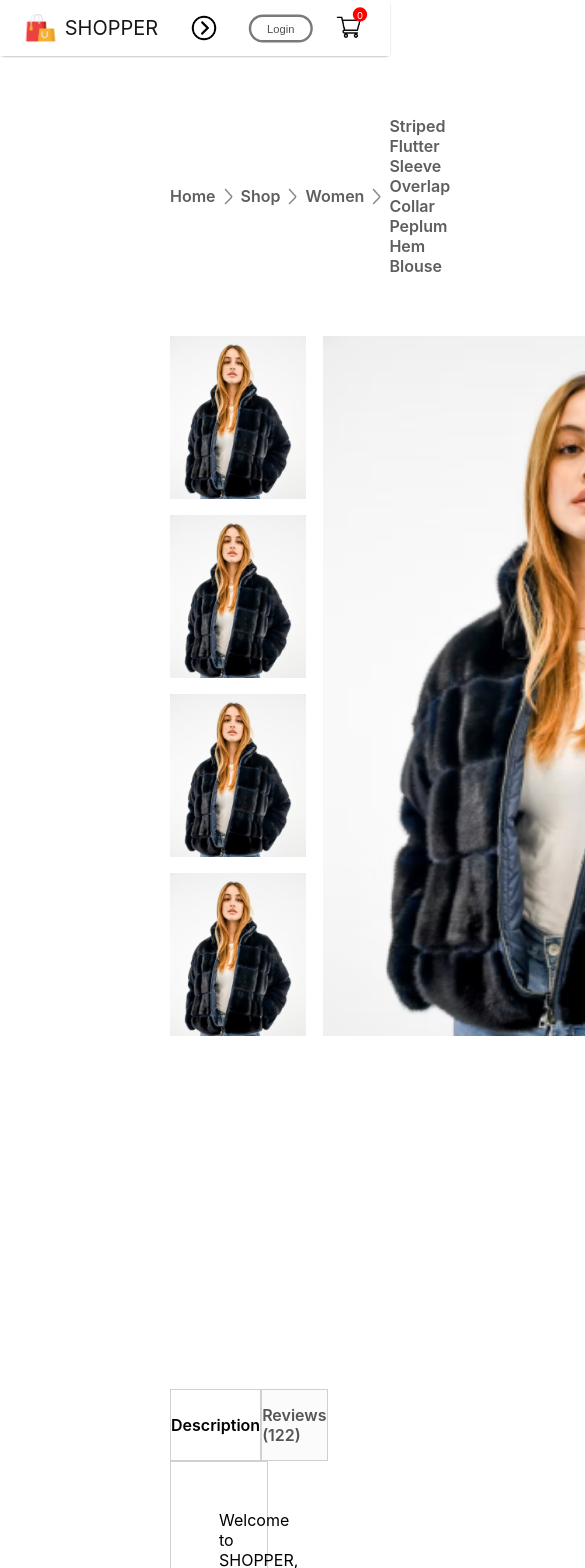
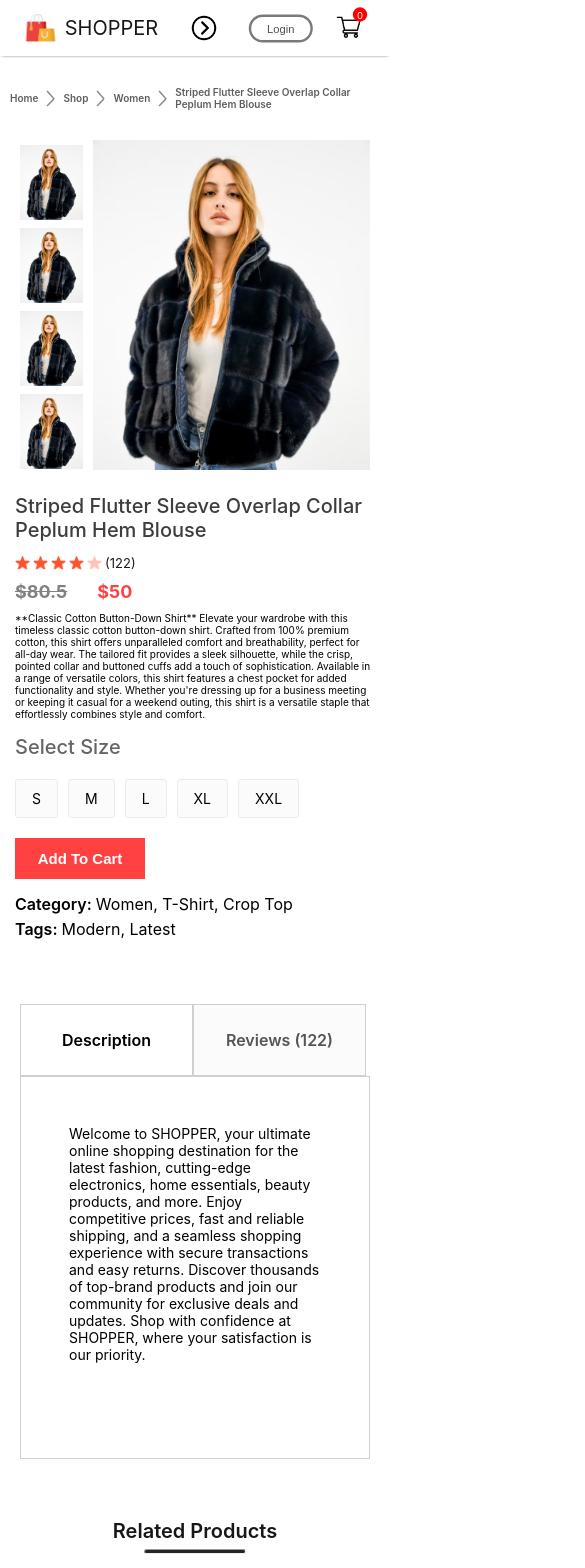
Before and after one commit to NaveKattan/E-Commarce, a React (Create React App) app in the folder client/: page /product/1 in a window 390 px wide. Shown: the top 1568 px of the page, 585 px wide, since content can reach past the window. Built offline with nearby package versions, Linux system fonts and the light colour scheme.

Commit message:
more responsive css

```diff
--- a/client/src/Components/Breadcrum/Breadcrum.css
+++ b/client/src/Components/Breadcrum/Breadcrum.css
@@ -8,3 +8,30 @@
     margin: 60px 170px;
     text-transform: capitalize;
 }
+
+@media (max-width: 1280px) {
+    .breadcrum {
+        margin: 30px 50px;
+        font-size: 14px;
+    }
+}
+
+@media (max-width: 1024px) {
+    .breadcrum {
+        margin: 30px 30px;
+        font-size: 13px;
+    }
+}
+
+@media (max-width: 800px) {
+    .breadcrum {
+        margin: 30px 10px;
+        font-size: 12px;
+    }
+}
+
+@media (max-width: 500px) {
+    .breadcrum {
+        font-size: 10px;
+    }
+}
--- a/client/src/Components/DescriptionBox/DescriptionBox.css
+++ b/client/src/Components/DescriptionBox/DescriptionBox.css
@@ -30,3 +30,18 @@
     padding: 48px;
     padding-bottom: 70px;
 }
+
+@media (max-width: 1280px) {
+    .descriptionbox {
+        margin: 60px;
+    }
+}
+
+@media (max-width: 800px) {
+    .descriptionbox {
+        margin: 60px 20px;
+    }
+    .descriptionbox-description {
+        font-size: 14px;
+    }
+}
--- a/client/src/Components/ProductDisplay/ProductDisplay.css
+++ b/client/src/Components/ProductDisplay/ProductDisplay.css
@@ -102,3 +102,190 @@
 .productdisplay-right-category span {
     font-weight: 600;
 }
+
+@media (max-width: 1280px) {
+    .productdisplay {
+        margin: 0px 60px;
+    }
+    .productdisplay-left {
+        gap: 10px;
+    }
+    .productdisplay-img-list {
+        gap: 10px;
+    }
+    .productdisplay-img-list img {
+        height: 120px;
+    }
+    .productdisplay-main-img {
+        width: auto;
+        height: 510px;
+    }
+    .productdisplay-right {
+        margin: 0px 30px;
+    }
+    .productdisplay-right h1 {
+        font-size: 22px;
+    }
+    .productdisplay-right-stars {
+        gap: 3px;
+        font-size: 13px;
+    }
+    .productdisplay-right-prices {
+        margin: 10px 0px;
+        font-size: 18px;
+    }
+    .productdisplay-right-description {
+        font-size: 13px;
+    }
+    .productdisplay-right-size h1 {
+        margin-top: 20px;
+        font-size: 20px;
+    }
+    .productdisplay-right-sizes div {
+        padding: 14px 20px;
+    }
+    .productdisplay-right button {
+        width: 150px;
+        padding: 15px 0px;
+        margin-bottom: 20px;
+    }
+    .productdisplay-right-category {
+        margin-top: 5px;
+        font-size: 14px;
+    }
+}
+
+@media (max-width: 1024px) {
+    .productdisplay {
+        margin: 0px 30px;
+    }
+    .productdisplay-left {
+        gap: 5px;
+    }
+    .productdisplay-img-list img {
+        height: 80px;
+    }
+    .productdisplay-main-img {
+        height: 350px;
+    }
+    .productdisplay-right h1 {
+        font-size: 18px;
+    }
+    .productdisplay-right-stars img {
+        width: 15px;
+    }
+    .productdisplay-right-description {
+        font-size: 12px;
+    }
+    .productdisplay-right-sizes {
+        margin: 10px 0px;
+    }
+    .productdisplay-right-sizes div {
+        padding: 10px 16px;
+        font-size: 12px;
+    }
+    .productdisplay-right button {
+        width: 120px;
+        padding: 10px 0px;
+        margin-bottom: 10px;
+        font-size: 14px;
+    }
+    .productdisplay-right-category {
+        font-size: 12px;
+    }
+}
+
+@media (max-width: 800px) {
+    .productdisplay {
+        margin: 0px 10px;
+    }
+    .productdisplay-left {
+        gap: 0px;
+        flex-direction: column-reverse;
+        align-items: center;
+    }
+    .productdisplay-img-list {
+        flex-direction: row;
+        gap: 6px;
+    }
+    .productdisplay-img-list img {
+        height: 70px;
+    }
+    .productdisplay-main-img {
+        height: 300px;
+    }
+    .productdisplay-right h1 {
+        font-size: 14px;
+    }
+    .productdisplay-right-stars img {
+        width: 13px;
+    }
+    .productdisplay-right-description {
+        font-size: 10px;
+    }
+    .productdisplay-right-size h1 {
+        margin-top: 10px 0px;
+    }
+    .productdisplay-right-sizes {
+        margin: 10px;
+        gap: 5px;
+    }
+    .productdisplay-right-sizes div {
+        padding: 4px 11px;
+    }
+    .productdisplay-right button {
+        width: 100px;
+        font-size: 12px;
+    }
+    .productdisplay-right-category {
+        font-size: 10px;
+    }
+}
+
+@media (max-width: 500px) {
+    .productdisplay {
+        flex-direction: column;
+    }
+    .productdisplay-left {
+        gap: 10px;
+        flex-direction: row;
+        margin: auto;
+    }
+    .productdisplay-img-list {
+        flex-direction: column;
+        gap: 8px;
+    }
+    .productdisplay-img-list img {
+        height: 75px;
+    }
+    .productdisplay-main-img {
+        height: 330px;
+    }
+    .productdisplay-right {
+        margin: 5px;
+    }
+    .productdisplay-right h1 {
+        margin-top: 15px;
+        font-size: 20px;
+        font-weight: 500;
+    }
+    .productdisplay-right-stars img {
+        width: 15px;
+    }
+    .productdisplay-right-sizes {
+        gap: 10px;
+        margin: 20px 0px;
+    }
+    .productdisplay-right-sizes div {
+        padding: 10px 16px;
+        font-size: 14px;
+    }
+    .productdisplay-right button {
+        width: 130px;
+        font-size: 15px;
+        padding: 12px 0px;
+    }
+    .productdisplay-right-category {
+        font-size: 16px;
+    }
+}
--- a/client/src/Components/RelatedProducts/RelatedProducts.css
+++ b/client/src/Components/RelatedProducts/RelatedProducts.css
@@ -24,3 +24,64 @@
     display: flex;
     gap: 30px;
 }
+
+@media (max-width: 1280px) {
+    .relatedproducts {
+        height: 70vh;
+    }
+    .relatedproducts h1 {
+        font-size: 40px;
+    }
+    .relatedproducts hr {
+        width: 160px;
+        height: 4px;
+    }
+    .relatedproducts-item {
+        gap: 20px;
+        margin-top: 30px;
+    }
+}
+
+@media (max-width: 1024px) {
+    .relatedproducts {
+        height: 60vh;
+    }
+    .relatedproducts h1 {
+        font-size: 30px;
+    }
+    .relatedproducts hr {
+        width: 120px;
+        height: 3px;
+    }
+    .relatedproducts-item {
+        gap: 15px;
+        margin-top: 20px;
+    }
+}
+
+@media (max-width: 800px) {
+    .relatedproducts {
+        height: 50vh;
+        gap: 6px;
+    }
+    .relatedproducts h1 {
+        font-size: 20px;
+    }
+    .relatedproducts hr {
+        width: 100px;
+    }
+    .relatedproducts-item {
+        gap: 5px;
+    }
+}
+
+@media (max-width: 500px) {
+    .relatedproducts {
+        height: 90vh;
+    }
+    .relatedproducts-item {
+       display: grid;
+       grid-template-columns: 1fr 1fr;
+       gap: 20px;
+    }
+}
--- a/client/src/Pages/CSS/Login.css
+++ b/client/src/Pages/CSS/Login.css
@@ -68,3 +68,54 @@
     font-size: 18px;
     font-weight: 500;
 }
+
+@media (max-width: 1280px) {
+    .login-sign-up {
+        padding-top: 50px;
+    }
+    .login-container {
+        width: auto;
+        max-width: 500px;
+        max-height: 500px;
+    }
+    .login-container h1 {
+        margin: 10px 0px;
+    }
+    .login-fields {
+        gap: 20px;
+        margin-top: 20px;
+    }
+    .login-fields input {
+        height: 65px;
+        width: 93%;
+    }
+    .login-container button {
+        width: 98%;
+    }
+    .login {
+        font-size: 16px;
+    }
+    .login-agree {
+        font-size: 14px;
+        gap: 10px;
+    }
+}
+
+@media (max-width: 800px) {
+    .login-container {
+        padding: 20px 30px;
+    }
+    .login-container h1 {
+        font-size: 24px;
+    }
+    .login-fields {
+        margin-top: 20px;
+    }
+    .login-fields input {
+        height: 50px;
+    }
+    .login-container button {
+        height: 50px;
+        font-size: 16px;
+    }
+}
--- a/client/src/Pages/CSS/ShopCategory.css
+++ b/client/src/Pages/CSS/ShopCategory.css
@@ -41,3 +41,56 @@
    font-size: 18px;
    font-weight: 500;
 }
+
+@media (max-width: 1280px) {
+    .shopcategory-banner {
+        margin: 20px auto;
+        width: 90%;
+    }
+    .shopcategory-indexsort {
+        width: 90%;
+        margin: auto;
+    }
+    .shopcategory-sort {
+        padding: 5px 10px;
+        font-size: 12px;
+    }
+    .shopcategory-indexsort p {
+        font-size: 12px;
+    }
+    .shopcategory-products {
+        width: 90%;
+        margin: 10px auto;
+        row-gap: 40px;
+    }
+    .shopcategory-products .item {
+        margin: auto;
+    }
+    .shopcategory-loadmore {
+        margin: 100px auto;
+        width: 200px;
+        height: 60px;
+        font-size: 16px;
+    }
+}
+
+@media (max-width: 800px) {
+    .shopcategory-banner {
+        width: 95%;
+    }
+    .shopcategory-products {
+        width: 95%;
+    }
+    .shopcategory-loadmore {
+        margin: 60px auto;
+        width: 150px;
+        height: 40px;
+        font-size: 13px;
+    }
+}
+
+@media (max-width: 500px) {
+    .shopcategory-products {
+        grid-template-columns: 1fr 1fr;
+    }
+}
--- a/client/src/Pages/Product.jsx
+++ b/client/src/Pages/Product.jsx
@@ -4,7 +4,6 @@
 import Breadcrum from '../Components/Breadcrum/Breadcrum'
 import ProductDisplay from '../Components/ProductDisplay/ProductDisplay'
 import DescriptionBox from '../Components/DescriptionBox/DescriptionBox'
-import './CSS/Product.css'
 import RelatedProducts from '../Components/RelatedProducts/RelatedProducts'
 
 function Product() {
```
Also changed, not shown: client/src/Pages/CSS/Product.css (deleted).
